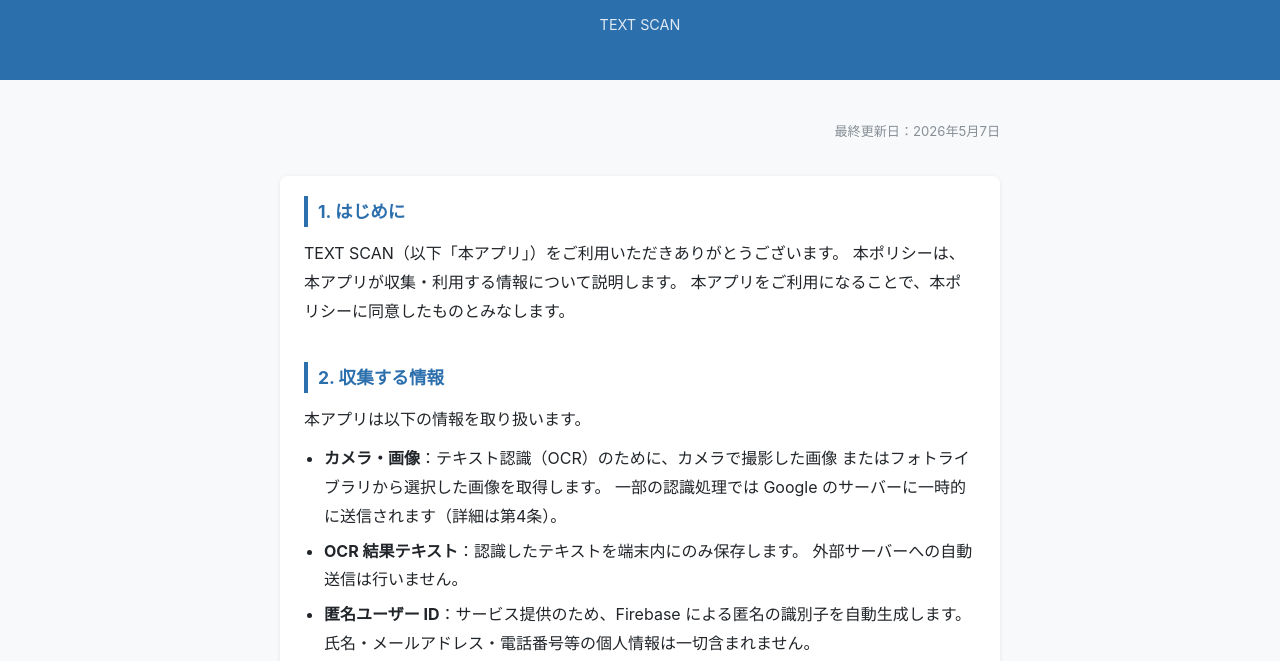
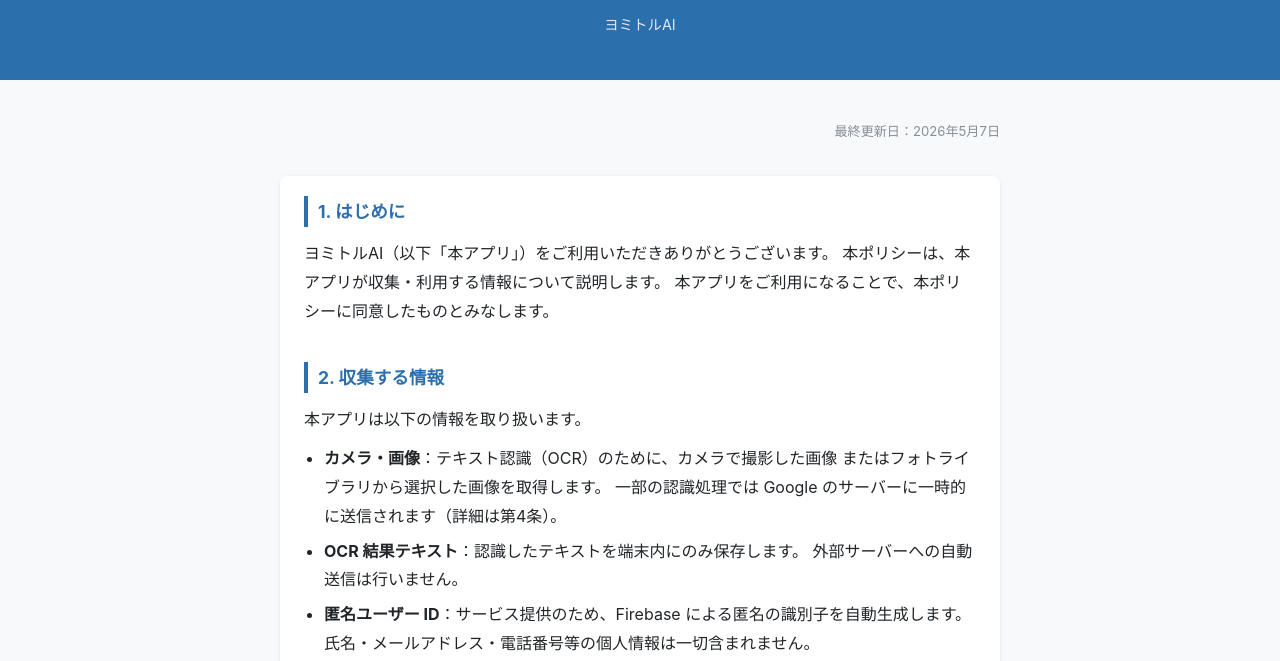
Before and after one commit to hisosandesu/hiro8277.github.io, a plain HTML site: page privacy-policy.html in a window 1280 px wide. Shown: the part 80-741 px from the top of the page. Drawn offline with Linux system fonts and the light colour scheme.

Commit message:
Update privacy-policy.html

```diff
--- a/privacy-policy.html
+++ b/privacy-policy.html
@@ -3,7 +3,7 @@
 <head>
   <meta charset="UTF-8" />
   <meta name="viewport" content="width=device-width, initial-scale=1.0" />
-  <title>プライバシーポリシー - TEXT SCAN</title>
+  <title>プライバシーポリシー - ヨミトルAI</title>
   <style>
     *, *::before, *::after { box-sizing: border-box; margin: 0; padding: 0; }
     body {
@@ -64,7 +64,7 @@
 
 <header>
   <h1>プライバシーポリシー</h1>
-  <p>TEXT SCAN</p>
+  <p>ヨミトルAI</p>
 </header>
 
 <main>
@@ -75,7 +75,7 @@
     <section>
       <h2>1. はじめに</h2>
       <p>
-        TEXT SCAN（以下「本アプリ」）をご利用いただきありがとうございます。
+        ヨミトルAI（以下「本アプリ」）をご利用いただきありがとうございます。
         本ポリシーは、本アプリが収集・利用する情報について説明します。
         本アプリをご利用になることで、本ポリシーに同意したものとみなします。
       </p>
```
